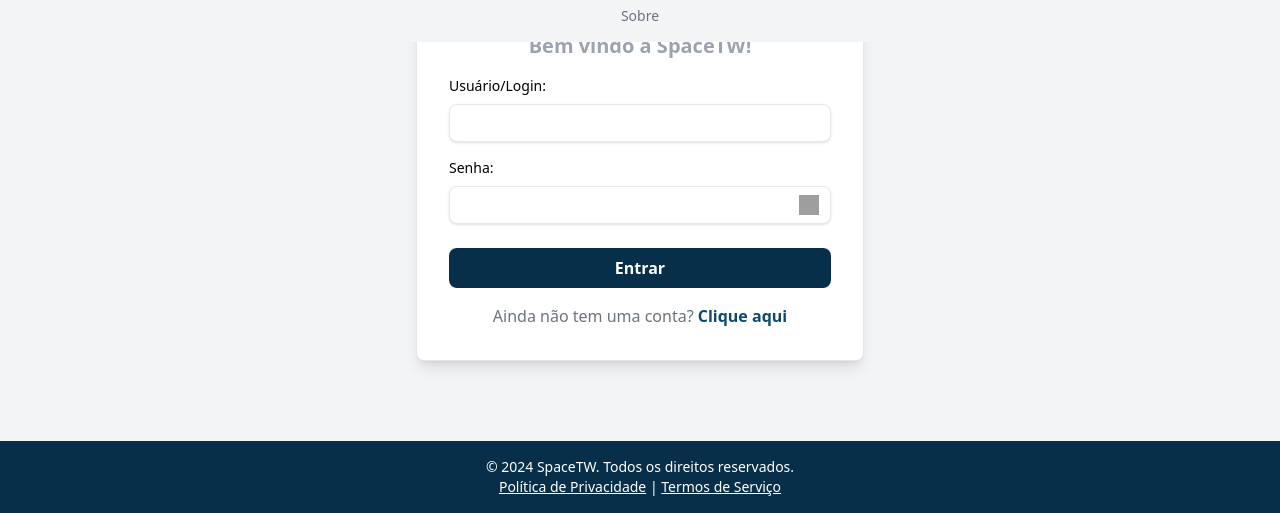
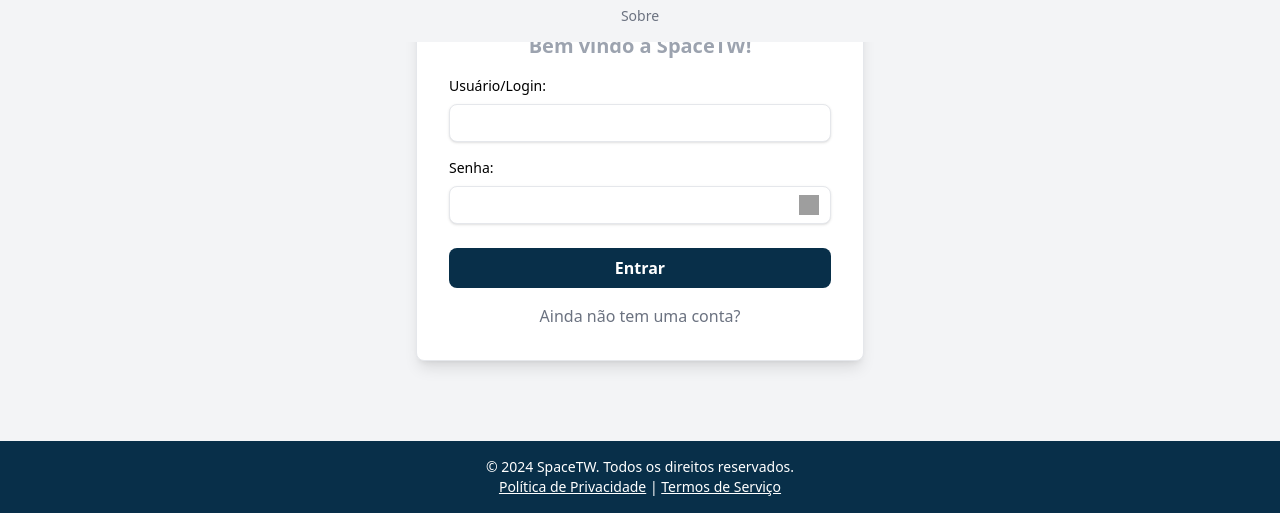
Before and after one commit to fhfraga/space_tw, a Django app: page /login/ in a window 1280 px wide. Shown: the part 329-842 px from the top of the page. Run offline with Django 3.2, Linux system fonts and the light colour scheme; some libraries are stand-ins or nearby versions; grey boxes are pictures that could not be loaded.

Commit message:
remove clique aqui como exemplo

```diff
--- a/store/templates/store/login.html
+++ b/store/templates/store/login.html
@@ -31,7 +31,7 @@
             <p class="text-center text-gray-500 mt-4">
                 Ainda não tem uma conta?
                 <a href="{% url 'register' %}" class="text-sky-900 font-bold hover:underline">
-                    Clique aqui
+
                 </a>
             </p>
         </form>
```
Also changed, not shown: ecommerce/urls.py (line endings or trailing spaces).
